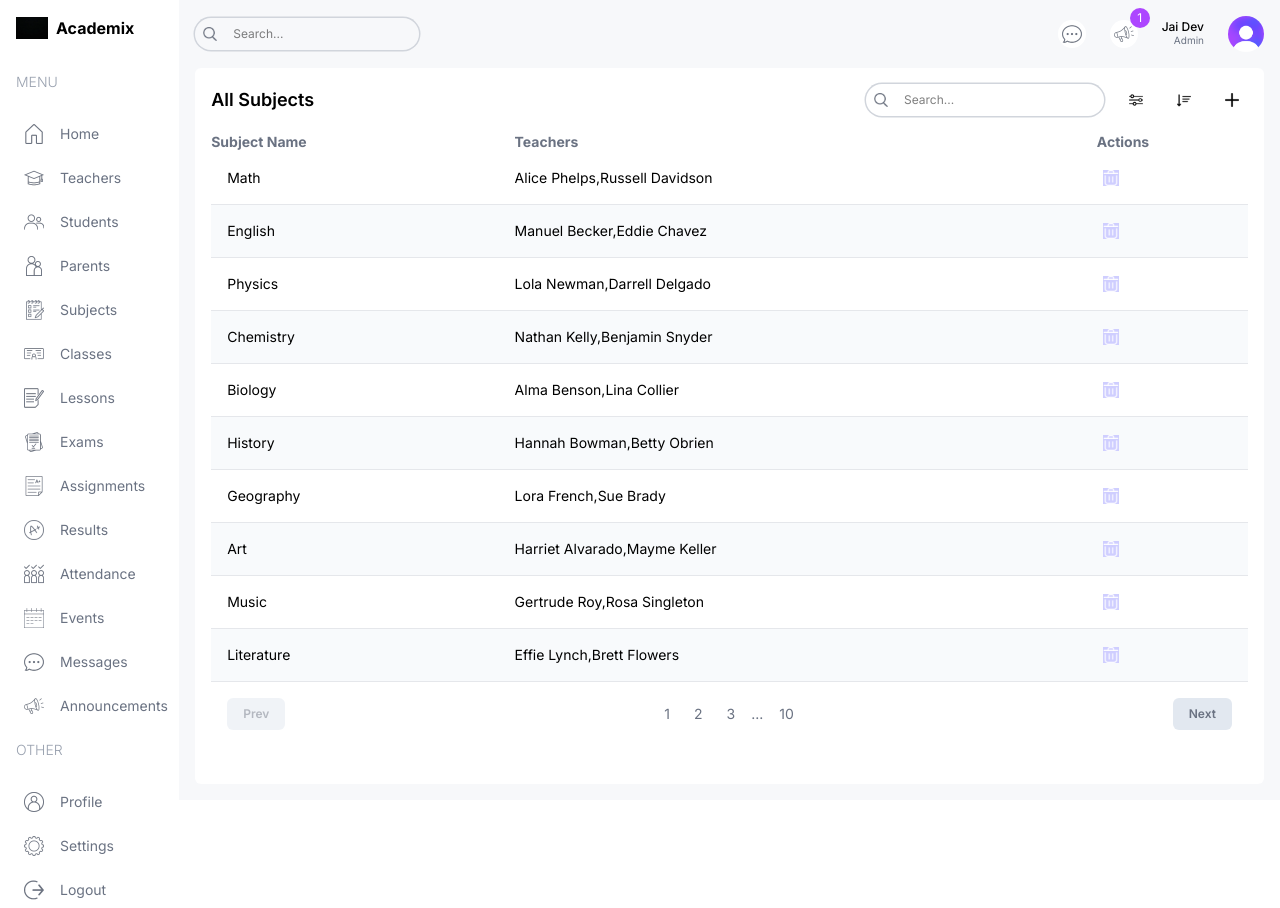
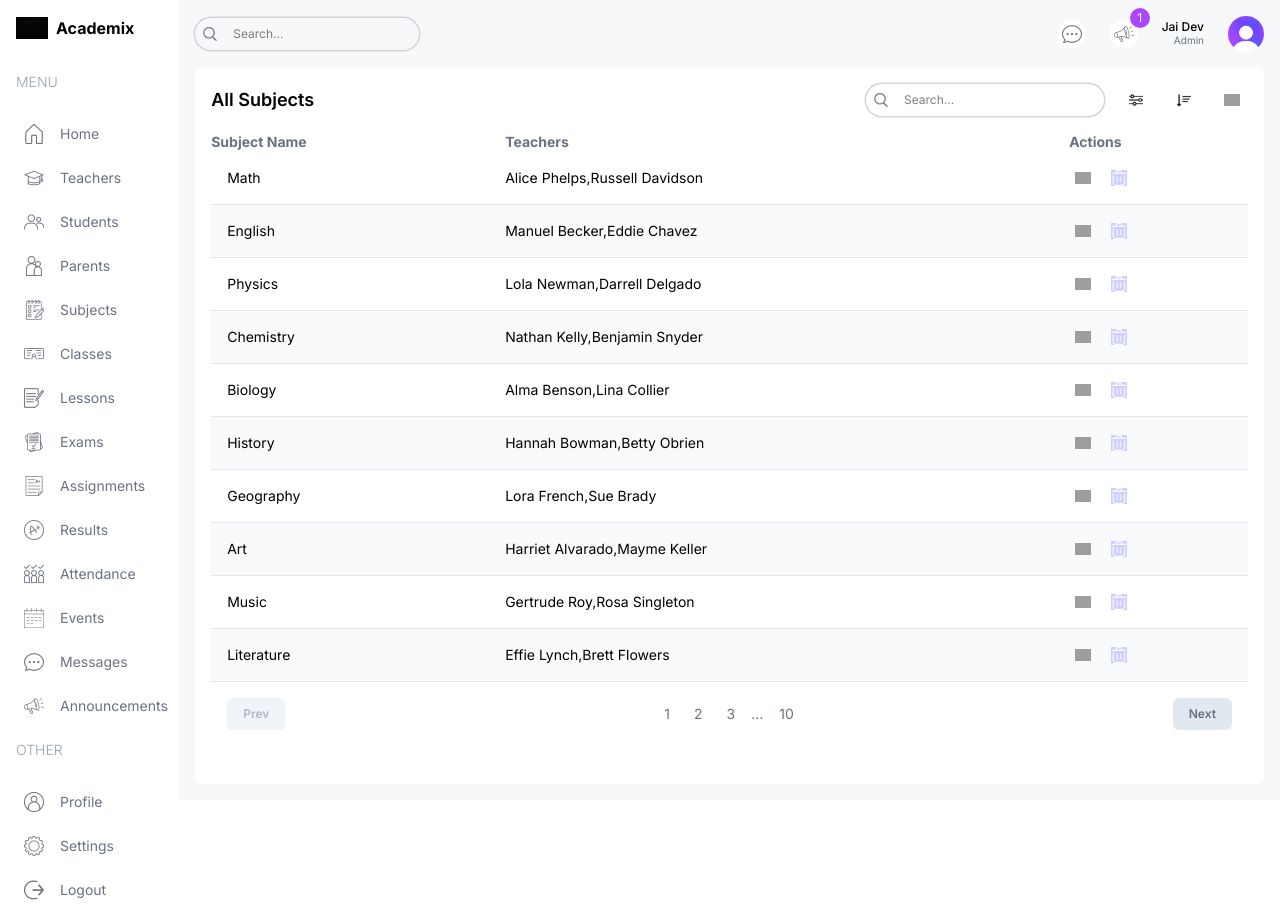
Before and after one commit to iampraneeth1116/Academix, a Next.js app: page /list/subjects in a window 1280 px wide. Built offline with nearby package versions, Linux system fonts and the light colour scheme; grey boxes are pictures that could not be loaded.

Commit message:
updated subjectlist

```diff
--- a/src/app/(dashboard)/list/subjects/page.tsx
+++ b/src/app/(dashboard)/list/subjects/page.tsx
@@ -3,6 +3,7 @@ import Pagination from "@/components/Pagination";
 import TableSearch from "@/components/TableSearch";
 import { role, subjectsData } from "@/lib/data";
 import Table from "@/components/Table";
+import FormModal from "@/components/FormModal";
 
 
 
@@ -40,9 +41,8 @@ const SubjectListPage = () => {
         <div className="flex items-center gap-2">
           {role === "admin" && (
             <>
-              <button className="w-7 h-7 flex items-center justify-center rounded-full bg-aPurple">
-              <Image src="/delete.png" alt="" width={16} height={16} />
-              </button>
+              <FormModal table="subject" type="update" data={item} />
+              <FormModal table="subject" type="delete" id={item.id} />
             </>
           )}
         </div>
@@ -64,16 +64,12 @@ const SubjectListPage = () => {
             <button className="w-8 h-8 flex items-center justify-center rounded-full bg-aYellow">
               <Image src="/sort.png" alt="" width={14} height={14} />
             </button>
-            {role === "admin" &&
-            (<button className="w-8 h-8 flex items-center justify-center rounded-full bg-aYellow">
-                 <Image src="/plus.png" alt="" width={14} height={14} />
-            </button>)}
+            {role === "admin" && <FormModal table="teacher" type="create" />}
           </div>
         </div>
       </div>
       {/* LIST */}
       <Table columns={columns} renderRow={renderRow} data={subjectsData} />
-      {/* PAGINATION */}
       <Pagination />
     </div>
   );
```
